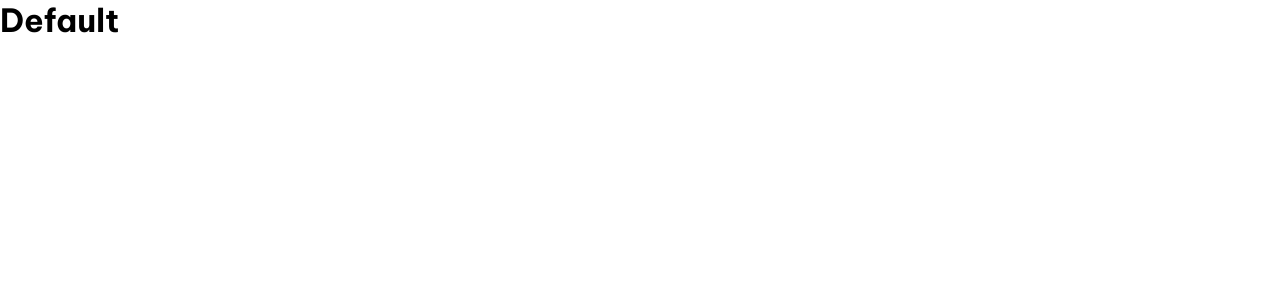
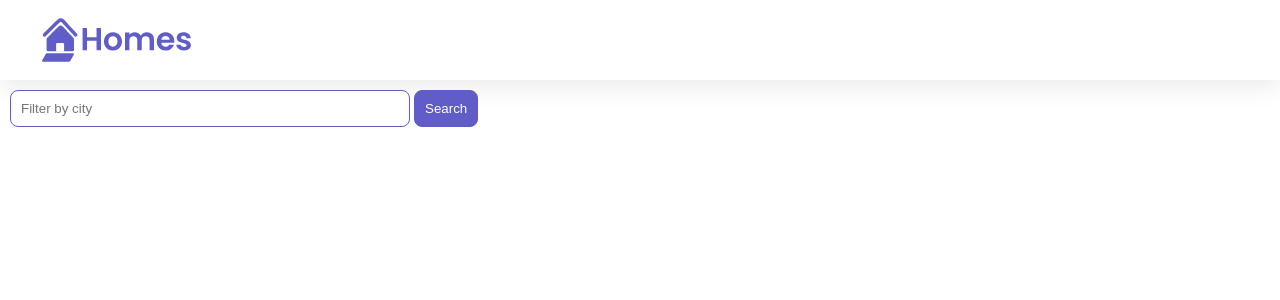
Before and after one commit to Davidas-98/AngularHomeApp, an Angular app: page / in a window 1280 px wide. Shown: the top 300 px of the page. Built offline with nearby package versions, Linux system fonts and the light colour scheme.

Commit message:
Lesson 2

```diff
--- a/src/app/app.component.css
+++ b/src/app/app.component.css
@@ -7,6 +7,11 @@
   padding: var(--content-padding);
   box-shadow: 0px 5px 25px var(--shadow-color);
 }
+
+header img {
+  margin: 0.5em 0 0 2em;
+}
+
 .content {
   padding: var(--content-padding);
 }
--- a/src/app/app.component.ts
+++ b/src/app/app.component.ts
@@ -1,12 +1,27 @@
 import { Component } from '@angular/core';
+import { HomeComponent } from './home/home.component';
+
+let template = `
+<main>
+    <header class="brand-name">
+      <img class="brand-logo" src="/assets/logo.svg" alt="logo" aria-hidden="true">
+    </header>
+    <section class="content">
+      <app-home></app-home>
+    </section>
+  </main>
+`
 
 @Component({
   selector: 'app-root',
   standalone: true,
-  imports: [],
-  template: `<h1>Default</h1>`,
+  imports: [HomeComponent],
+  template: template,
   styleUrls: ['./app.component.css'],
 })
+
+
+
 export class AppComponent {
-  title = 'default';
+  title = 'Homes';
 }
--- /dev/null
+++ b/src/app/home/home.component.css
@@ -0,0 +1,40 @@
+.results {
+    display: grid;
+    column-gap: 14px;
+    row-gap: 14px;
+    grid-template-columns: repeat(auto-fill, minmax(400px, 400px));
+    margin-top: 50px;
+    justify-content: space-around;
+  }
+
+  input[type="text"] {
+    border: solid 1px var(--primary-color);
+    padding: 10px;
+    border-radius: 8px;
+    margin-right: 4px;
+    display: inline-block;
+    width: 30%;
+  }
+
+  button {
+    padding: 10px;
+    border: solid 1px var(--primary-color);
+    background: var(--primary-color);
+    color: white;
+    border-radius: 8px;
+  }
+
+  @media (min-width: 500px) and (max-width: 768px) {
+    .results {
+        grid-template-columns: repeat(2, 1fr);
+    }
+    input[type="text"] {
+        width: 70%;
+    }
+  }
+
+  @media (max-width: 499px) {
+    .results {
+        grid-template-columns: 1fr;
+    }
+  }
--- /dev/null
+++ b/src/app/home/home.component.ts
@@ -0,0 +1,20 @@
+import { Component } from '@angular/core';
+import { CommonModule } from '@angular/common';
+
+@Component({
+  selector: 'app-home',
+  standalone: true,
+  imports: [CommonModule],
+  template: `
+  <section>
+    <form>
+      <input type="text" placeholder="Filter by city">
+      <button class="primary" type="button">Search</button>
+    </form>
+  </section>
+  `,
+  styleUrls: ['./home.component.css']
+})
+export class HomeComponent {
+
+}
--- a/src/index.html
+++ b/src/index.html
@@ -2,7 +2,7 @@
 <html lang="en">
 <head>
   <meta charset="utf-8">
-  <title>Default</title>
+  <title>Homes</title>
   <base href="/">
   <meta name="viewport" content="width=device-width, initial-scale=1">
   <link rel="icon" type="image/x-icon" href="favicon.ico">
```
